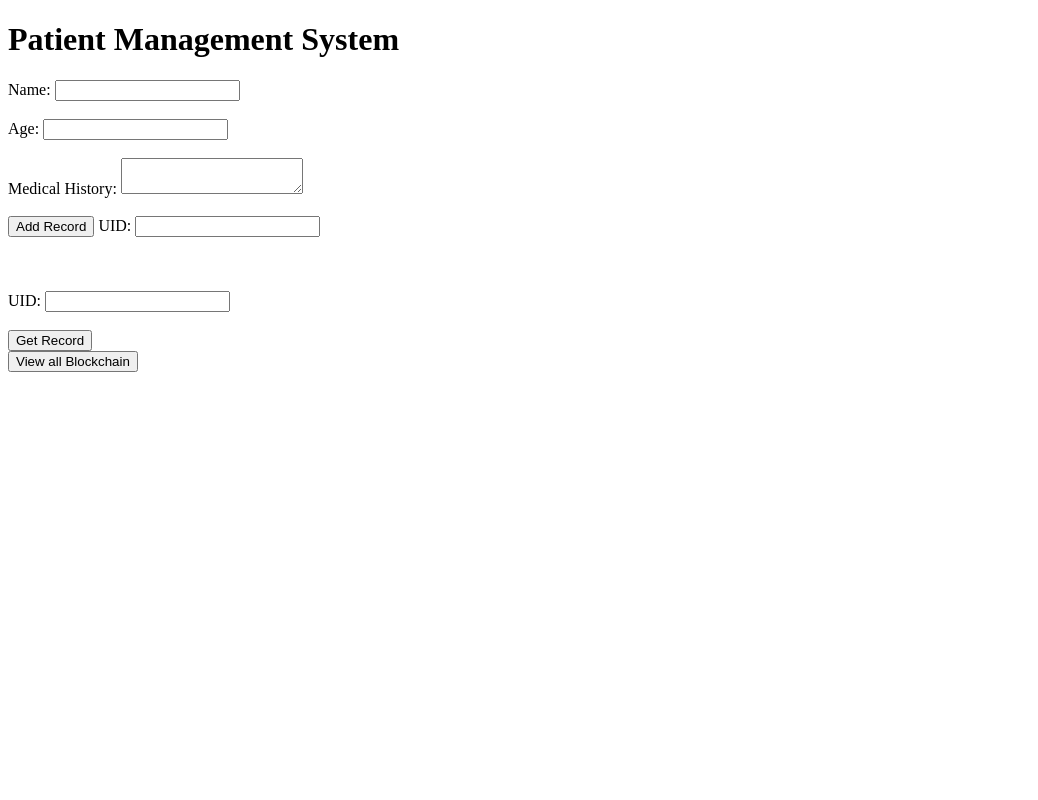
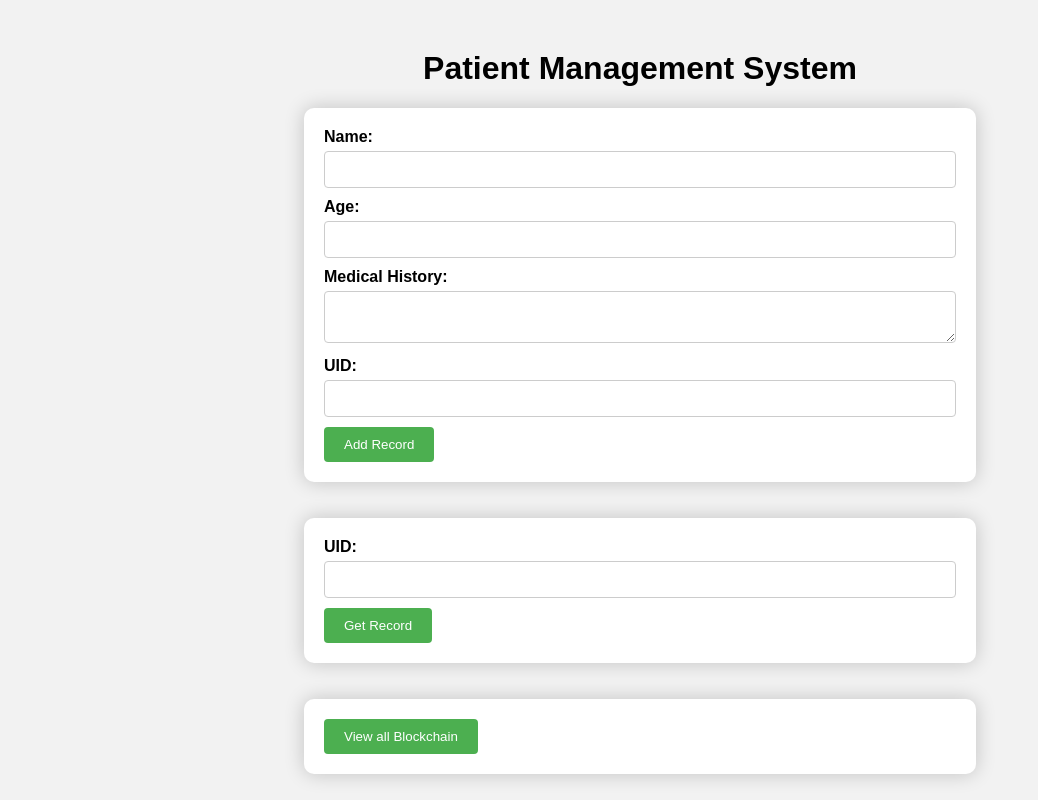
Before and after one commit to dixitaditya01/Patient-Management-System, a Flask app: page / in a window 1280 px wide. Shown: the whole page, without its empty margins (0-1038 px from the left). Run offline with Flask 3, Linux system fonts and the light colour scheme.

Commit message:
Changes in Frontend

```diff
--- a/templates/index.html
+++ b/templates/index.html
@@ -2,28 +2,81 @@
 <html>
   <head>
     <title>Patient Management System</title>
+    <style>
+      body {
+        background-color: #f2f2f2;
+        font-family: Arial, sans-serif;
+      }
+
+      h1 {
+        text-align: center;
+        margin-top: 50px;
+      }
+
+      form {
+        margin: 0 auto;
+        width: 50%;
+        background-color: white;
+        padding: 20px;
+        border-radius: 10px;
+        box-shadow: 0px 0px 20px rgba(0,0,0,0.2);
+      }
+
+      label {
+        font-weight: bold;
+      }
+
+      input[type=text], input[type=number], textarea {
+        width: 100%;
+        padding: 10px;
+        border: 1px solid #ccc;
+        border-radius: 4px;
+        box-sizing: border-box;
+        margin-top: 5px;
+        margin-bottom: 10px;
+        resize: vertical;
+      }
+
+      input[type=submit] {
+        background-color: #4CAF50;
+        color: white;
+        padding: 10px 20px;
+        border: none;
+        border-radius: 4px;
+        cursor: pointer;
+      }
+
+      input[type=submit]:hover {
+        background-color: #45a049;
+      }
+
+      input[type=submit]:focus {
+        outline: none;
+      }
+    </style>
   </head>
   <body>
     <h1>Patient Management System</h1>
     <form method="POST" action="/add_record">
       <label for="name">Name:</label>
-      <input type="text" id="name" name="name"><br><br>
+      <input type="text" id="name" name="name"><br>
       <label for="age">Age:</label>
-      <input type="number" id="age" name="age"><br><br>
+      <input type="number" id="age" name="age"><br>
       <label for="medical_history">Medical History:</label>
-      <textarea id="medical_history" name="medical_history"></textarea><br><br>
+      <textarea id="medical_history" name="medical_history"></textarea><br>
+      <label for="uid">UID:</label>
+      <input type="number" id="uid" name="uid"><br>
       <input type="submit" value="Add Record">
-      <label for="uid">UID:</label>
-      <input type="number" id="uid" name="uid"><br><br>
     </form>
     <br><br>
-    <form method="GET" action="/get_record">
+    <form method="GET" action="/get_history">
       <label for="name">UID:</label>
-      <input type="text" id="uid" name="uid"><br><br>
+      <input type="text" id="uid" name="uid"><br>
       <input type="submit" value="Get Record">
     </form>
+    <br><br>
     <form method="GET" action="/view_blockchain">
-        <input type="submit" value="View all Blockchain">
-      </form>
+      <input type="submit" value="View all Blockchain">
+    </form>
   </body>
 </html>
```
Also changed, not shown: templates/blockchain.html (+44 -0 lines), templates/patient_records.html (+42 -2 lines).
